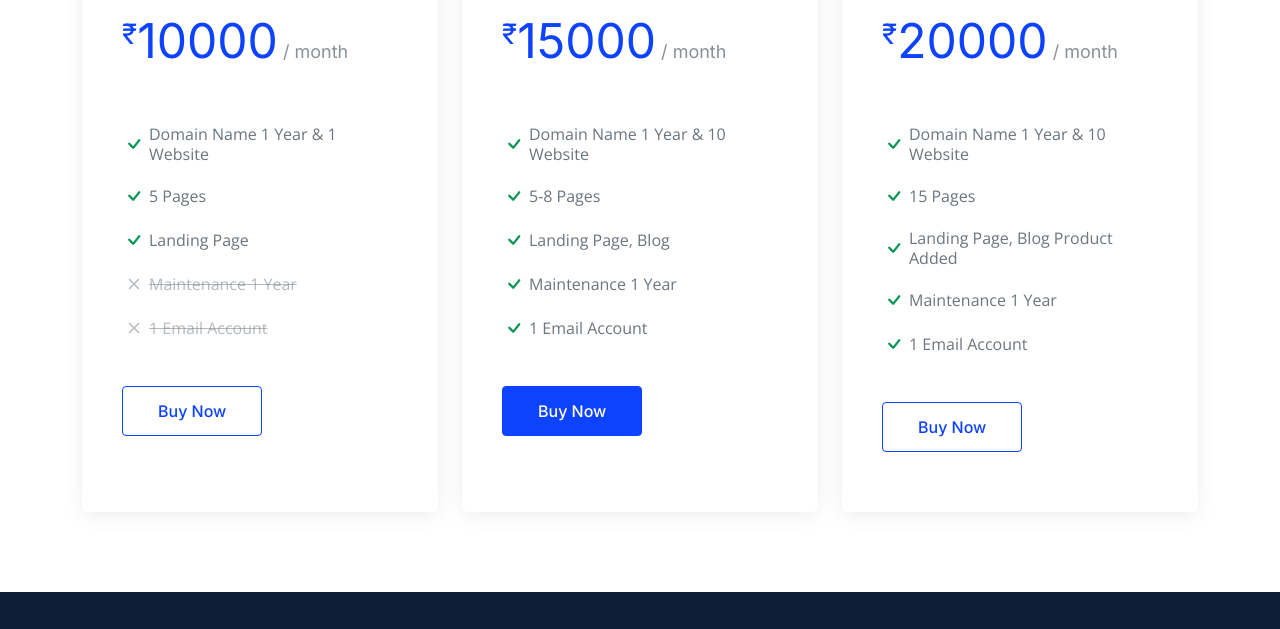
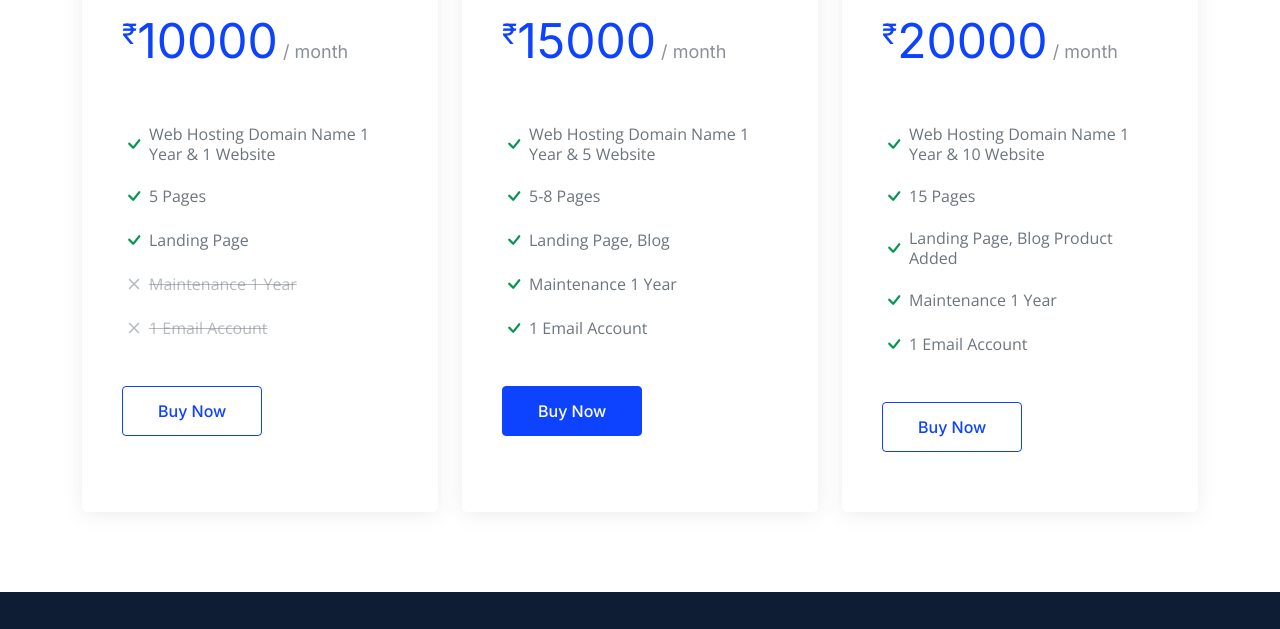
Before and after one commit to salvi1234shailesh/Portfolioshailesh, a plain HTML site: page index.html in a window 1280 px wide. Shown: the part 3158-3787 px from the top of the page. Drawn offline with nearby package versions, Linux system fonts and the light colour scheme.

Commit message:
update host

```diff
--- a/index.html
+++ b/index.html
@@ -259,7 +259,7 @@
               <h3>Starter Plan</h3>
               <h4><sup>₹</sup>10000<span> / month</span></h4>
               <ul>
-                <li><i class="bi bi-check"></i> Domain Name 1 Year &   1 Website </li>
+                <li><i class="bi bi-check"></i> Web Hosting Domain Name 1 Year & 1 Website </li>
                 <li><i class="bi bi-check"></i> 5 Pages</li>
                 <li><i class="bi bi-check"></i> Landing Page</li>
                 <li class="na"><i class="bi bi-x"></i> <span>Maintenance 1 Year </span></li>
@@ -274,7 +274,7 @@
               <h3>Professional Plan</h3>
               <h4><sup>₹</sup>15000<span> / month</span></h4>
               <ul>
-                <li><i class="bi bi-check"></i> Domain Name 1 Year & 10 Website </li>
+                <li><i class="bi bi-check"></i> Web Hosting Domain Name 1 Year & 5 Website</li>
                 <li><i class="bi bi-check"></i> 5-8 Pages</li>
                 <li><i class="bi bi-check"></i> Landing Page, Blog</li>
                 <li><i class="bi bi-check"></i> <span>Maintenance 1 Year </span></li>
@@ -289,7 +289,7 @@
               <h3>Enterprise Plan</h3>
               <h4><sup>₹</sup>20000<span> / month</span></h4>
               <ul>
-                <li><i class="bi bi-check"></i> Domain Name 1 Year  & 10 Website</li>
+                <li><i class="bi bi-check"></i> Web Hosting  Domain Name 1 Year  & 10 Website</li>
                 <li><i class="bi bi-check"></i> 15 Pages</li>
                 <li><i class="bi bi-check"></i> Landing Page, Blog Product Added</li>
                 <li><i class="bi bi-check"></i> <span>Maintenance 1 Year </span></li>
```
